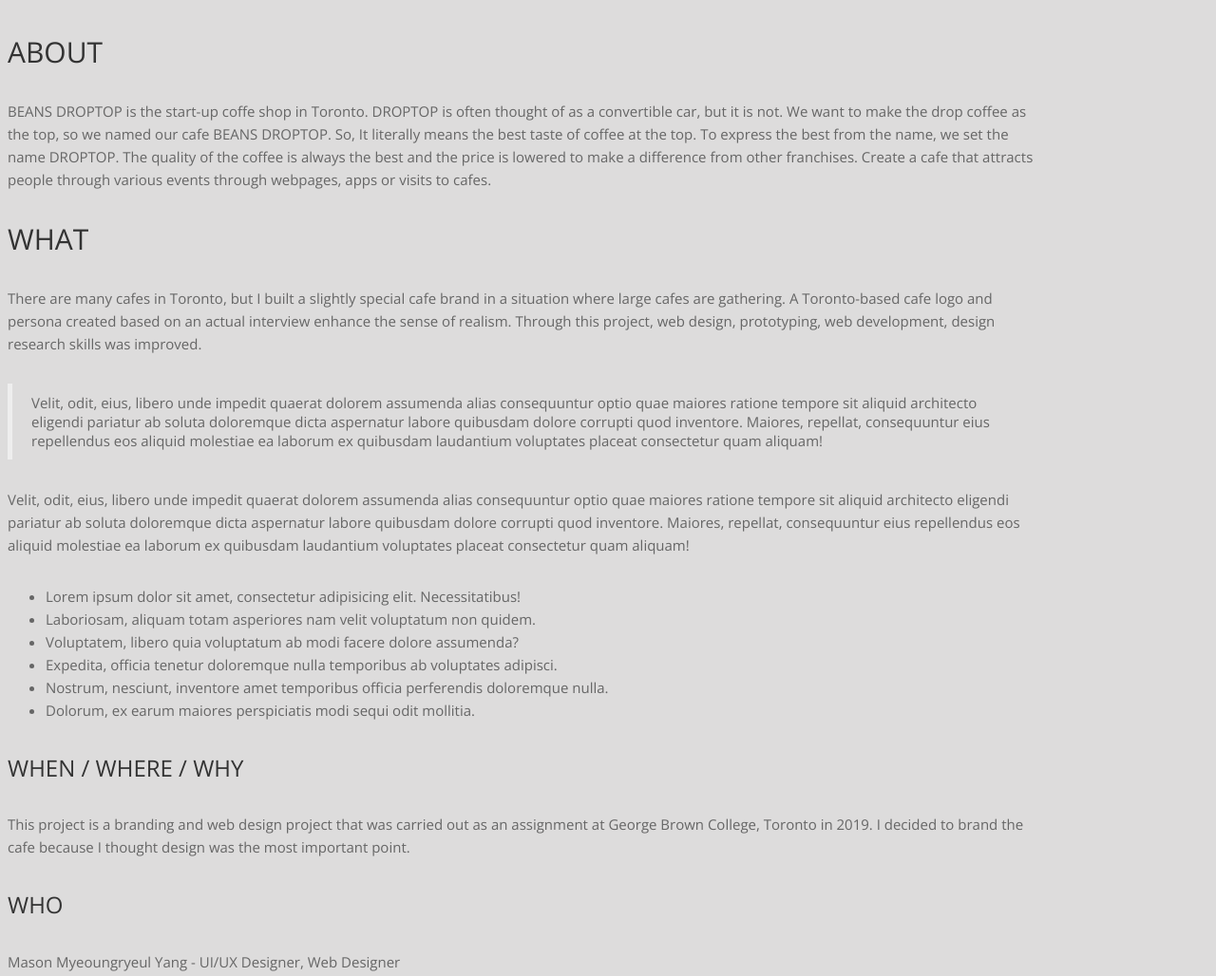
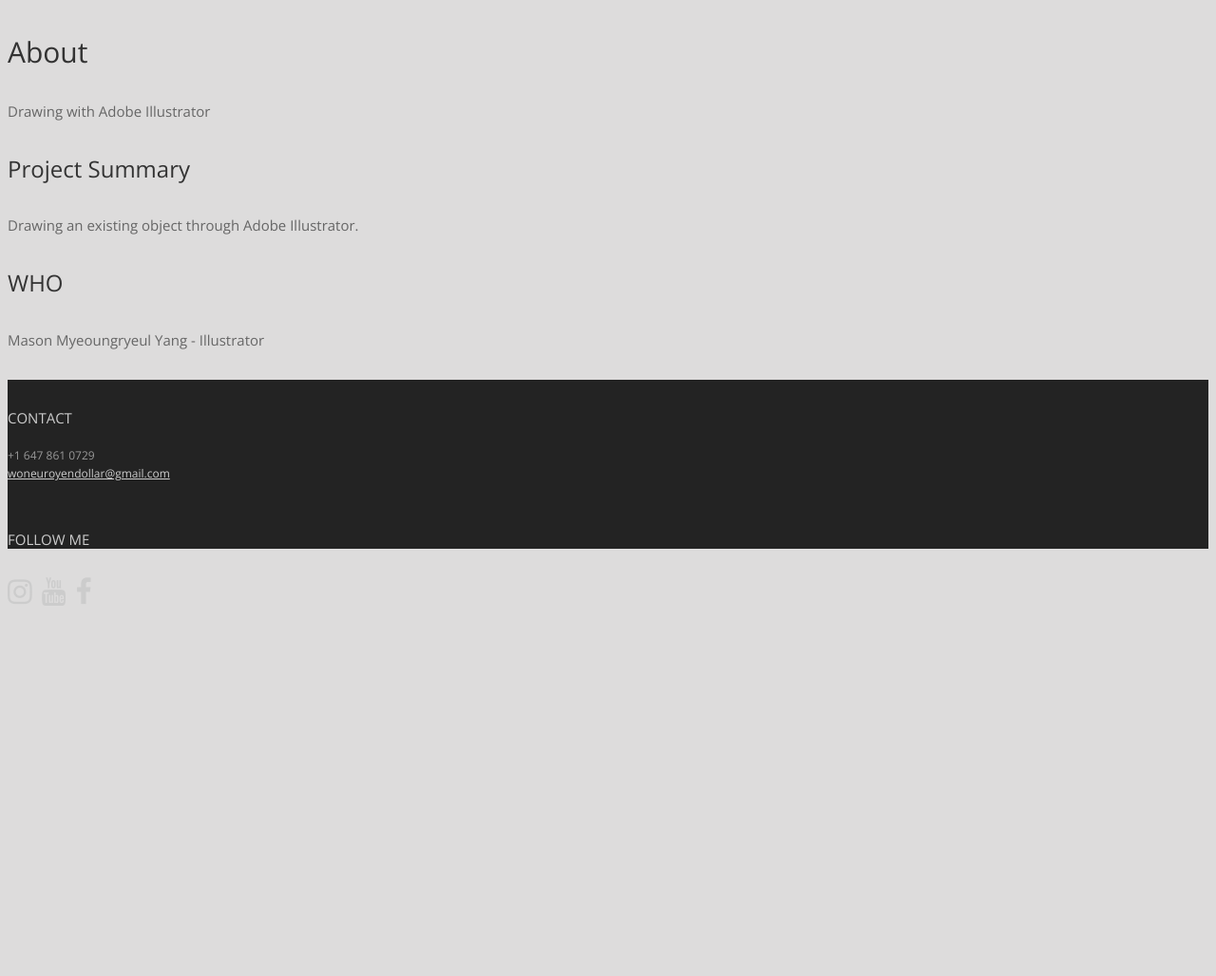
Before and after one commit to mason-yang-95/check-in_March_22, a plain HTML site: page Illustration.html in a window 1280 px wide. Shown: the part 1141-2169 px from the top of the page at 95% size. After the commit the page ends 1779 px from the top, so only its background shows below. Drawn offline with nearby package versions, Linux system fonts and the light colour scheme; some icons are missing; a web font is replaced by a local one.

Commit message:
Update Illustration.html

```diff
--- a/Illustration.html
+++ b/Illustration.html
@@ -131,32 +131,20 @@
 				</header>
 
 				<p><img src="assets/images/4.png" alt=""></p>
-				<h3>ABOUT</h3>
-				<p>BEANS DROPTOP is the start-up coffe shop in Toronto. DROPTOP is often thought of as a convertible car, but it is not. We want to make the drop coffee as the top, so we named our cafe BEANS DROPTOP. So, It literally means the best taste of coffee at the top. To express the best from the name, we set the name DROPTOP. The quality of the coffee is always the best and the price is lowered to make a difference from other franchises. Create a cafe that attracts people through various events through webpages, apps or visits to cafes.</p>
-				<h3>WHAT</h3>
-				<p>There are many cafes in Toronto, but I built a slightly special cafe brand in a situation where large cafes are gathering. A Toronto-based cafe logo and persona created based on an actual interview enhance the sense of realism. Through this project, web design, prototyping, web development, design research skills was improved.</p>
-				<blockquote>Velit, odit, eius, libero unde impedit quaerat dolorem assumenda alias consequuntur optio quae maiores ratione tempore sit aliquid architecto eligendi pariatur ab soluta doloremque dicta aspernatur labore quibusdam dolore corrupti quod inventore. Maiores, repellat, consequuntur eius repellendus eos aliquid molestiae ea laborum ex quibusdam laudantium voluptates placeat consectetur quam aliquam!</blockquote>
-				<p>Velit, odit, eius, libero unde impedit quaerat dolorem assumenda alias consequuntur optio quae maiores ratione tempore sit aliquid architecto eligendi pariatur ab soluta doloremque dicta aspernatur labore quibusdam dolore corrupti quod inventore. Maiores, repellat, consequuntur eius repellendus eos aliquid molestiae ea laborum ex quibusdam laudantium voluptates placeat consectetur quam aliquam!</p>
-				<ul>
-					<li>Lorem ipsum dolor sit amet, consectetur adipisicing elit. Necessitatibus!</li>
-					<li>Laboriosam, aliquam totam asperiores nam velit voluptatum non quidem.</li>
-					<li>Voluptatem, libero quia voluptatum ab modi facere dolore assumenda?</li>
-					<li>Expedita, officia tenetur doloremque nulla temporibus ab voluptates adipisci.</li>
-					<li>Nostrum, nesciunt, inventore amet temporibus officia perferendis doloremque nulla.</li>
-					<li>Dolorum, ex earum maiores perspiciatis modi sequi odit mollitia.</li>
-				</ul>
+				<h3>About</h3>
+				<p>Drawing with Adobe Illustrator</p>
 
 			</article>
 
 			<aside class="col-md-4 sidebar sidebar-left">
 
 				<div class="widget">
-					<h4>WHEN / WHERE / WHY</h4>
-					<p>This project is a branding and web design project that was carried out as an assignment at George Brown College, Toronto in 2019. I decided to brand the cafe because I thought design was the most important point.</p>
+					<h4>Project Summary</h4>
+					<p>Drawing an existing object through Adobe Illustrator.</p>
 				</div>
 				<div class="widget">
 					<h4>WHO</h4>
-					<p>Mason Myeoungryeul Yang - UI/UX Designer, Web Designer</p>
+					<p>Mason Myeoungryeul Yang - Illustrator</p>
 				</div>
 
 			</aside>
```
